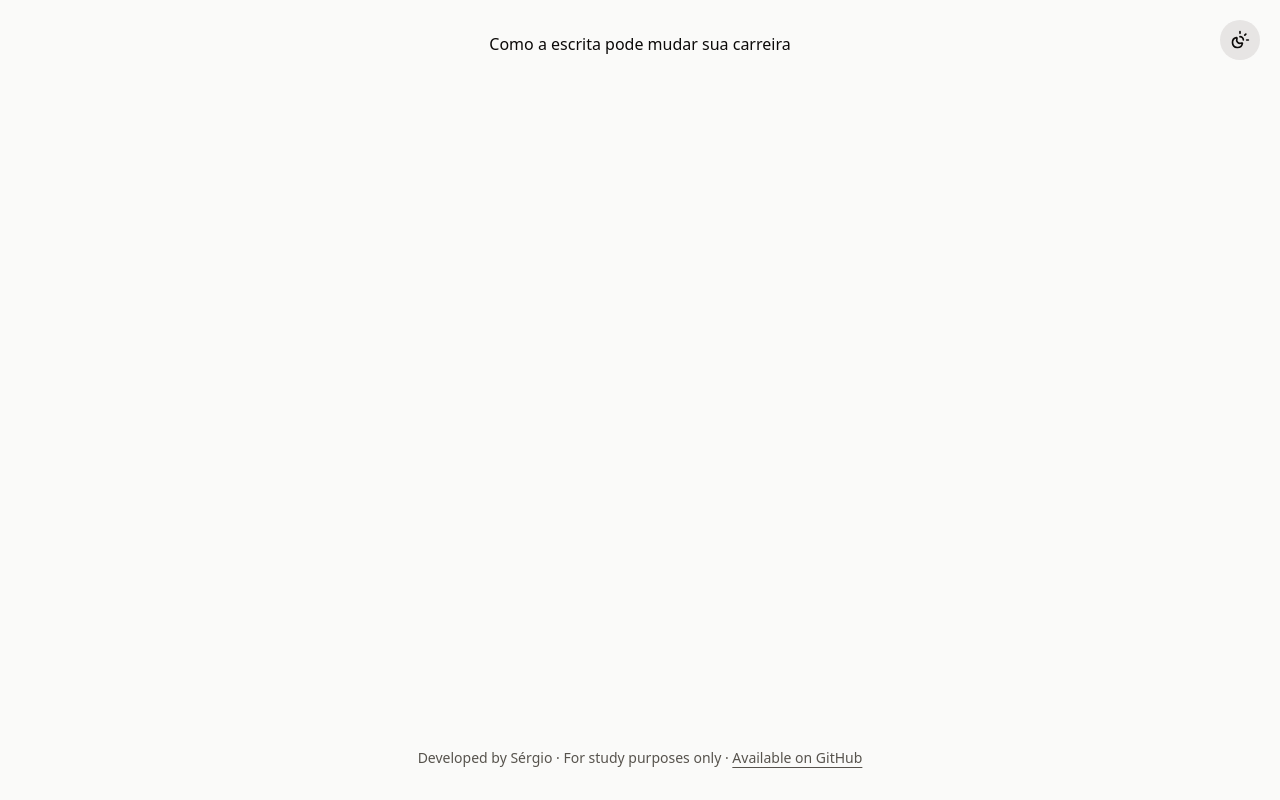
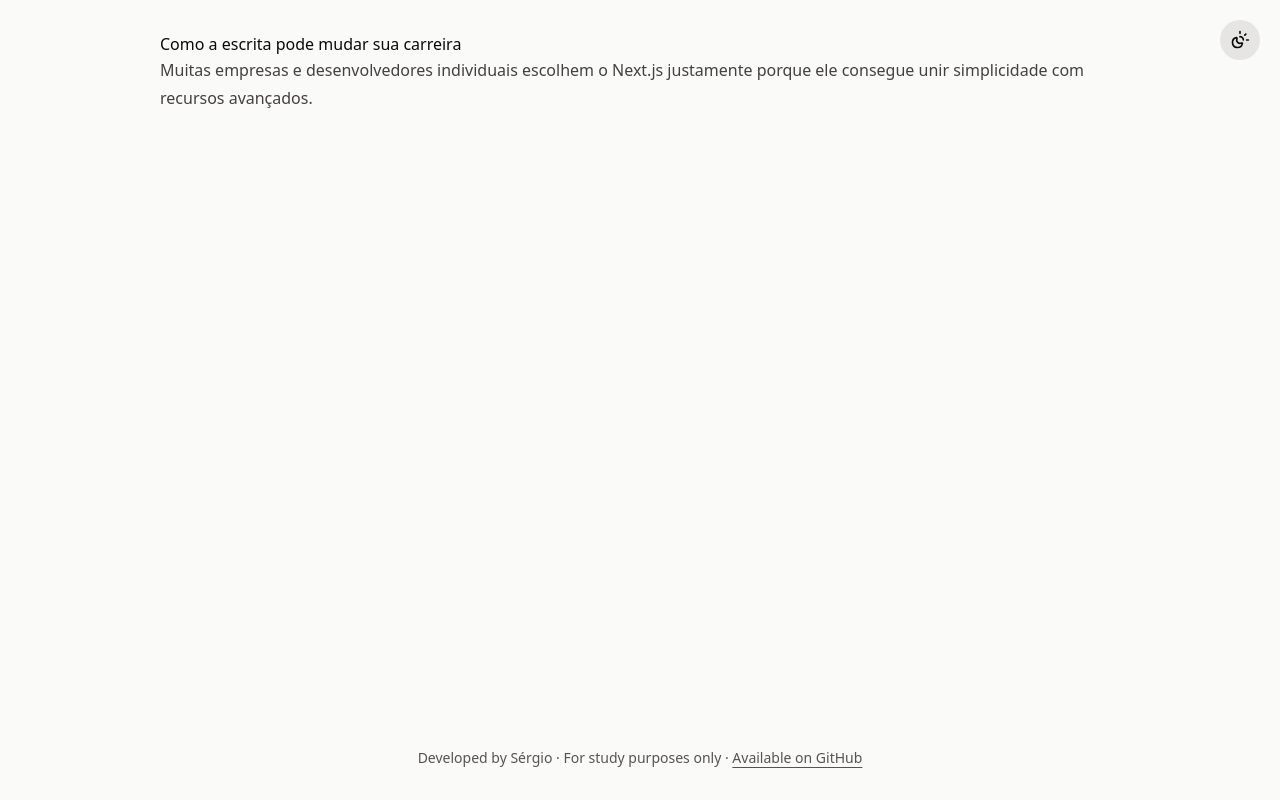
Before and after one commit to sergiodantasz/blog, a Next.js app: page /post/como-a-escrita-pode-mudar-sua-carreira in a window 1280 px wide. Built offline with nearby package versions, Linux system fonts and the light colour scheme.

Commit message:
feat(markdown): integrate SafeMarkdown component for rendering markdown with sanitization and GFM support

```diff
--- a/package.json
+++ b/package.json
@@ -14,11 +14,15 @@
     "next": "16.1.1",
     "next-themes": "^0.4.6",
     "react": "19.2.3",
-    "react-dom": "19.2.3"
+    "react-dom": "19.2.3",
+    "react-markdown": "^10.1.0",
+    "rehype-sanitize": "^6.0.0",
+    "remark-gfm": "^4.0.1"
   },
   "devDependencies": {
     "@ianvs/prettier-plugin-sort-imports": "^4.7.0",
     "@tailwindcss/postcss": "^4.1.18",
+    "@tailwindcss/typography": "^0.5.19",
     "@types/node": "^20.19.30",
     "@types/react": "^19.2.8",
     "@types/react-dom": "^19.2.3",
--- a/src/app/globals.css
+++ b/src/app/globals.css
@@ -1,3 +1,5 @@
 @import 'tailwindcss';
 
+@plugin '@tailwindcss/typography';
+
 @custom-variant dark (&:where([data-theme=dark], [data-theme=dark] *));
--- a/src/app/post/[slug]/page.tsx
+++ b/src/app/post/[slug]/page.tsx
@@ -1,4 +1,6 @@
 import { Metadata } from 'next';
+
+import { SafeMarkdown } from '@/components/layout/safe-markdown';
 
 import { findPostBySlugCached } from '@/lib/posts/queries';
 
@@ -20,5 +22,10 @@ export async function generateMetadata({ params }: PageProps): Promise<Metadata>
 export default async function Page({ params }: PageProps) {
   const { slug } = await params;
   const post = await findPostBySlugCached(slug);
-  return <h1>{post.title}</h1>;
+  return (
+    <div>
+      <h1>{post.title}</h1>
+      <SafeMarkdown markdown={post.content} />
+    </div>
+  );
 }
--- /dev/null
+++ b/src/components/layout/safe-markdown.tsx
@@ -0,0 +1,20 @@
+import Markdown from 'react-markdown';
+import rehypeSanitize from 'rehype-sanitize';
+import remarkGfm from 'remark-gfm';
+
+type SafeMarkdownProps = {
+  markdown: string;
+};
+
+export function SafeMarkdown({ markdown }: SafeMarkdownProps) {
+  return (
+    <div className='prose max-w-none prose-stone dark:prose-invert'>
+      <Markdown
+        rehypePlugins={[rehypeSanitize]}
+        remarkPlugins={[remarkGfm]}
+      >
+        {markdown}
+      </Markdown>
+    </div>
+  );
+}
```
Also changed, not shown: 1 other file (tests, documents, lock files or other folders).
